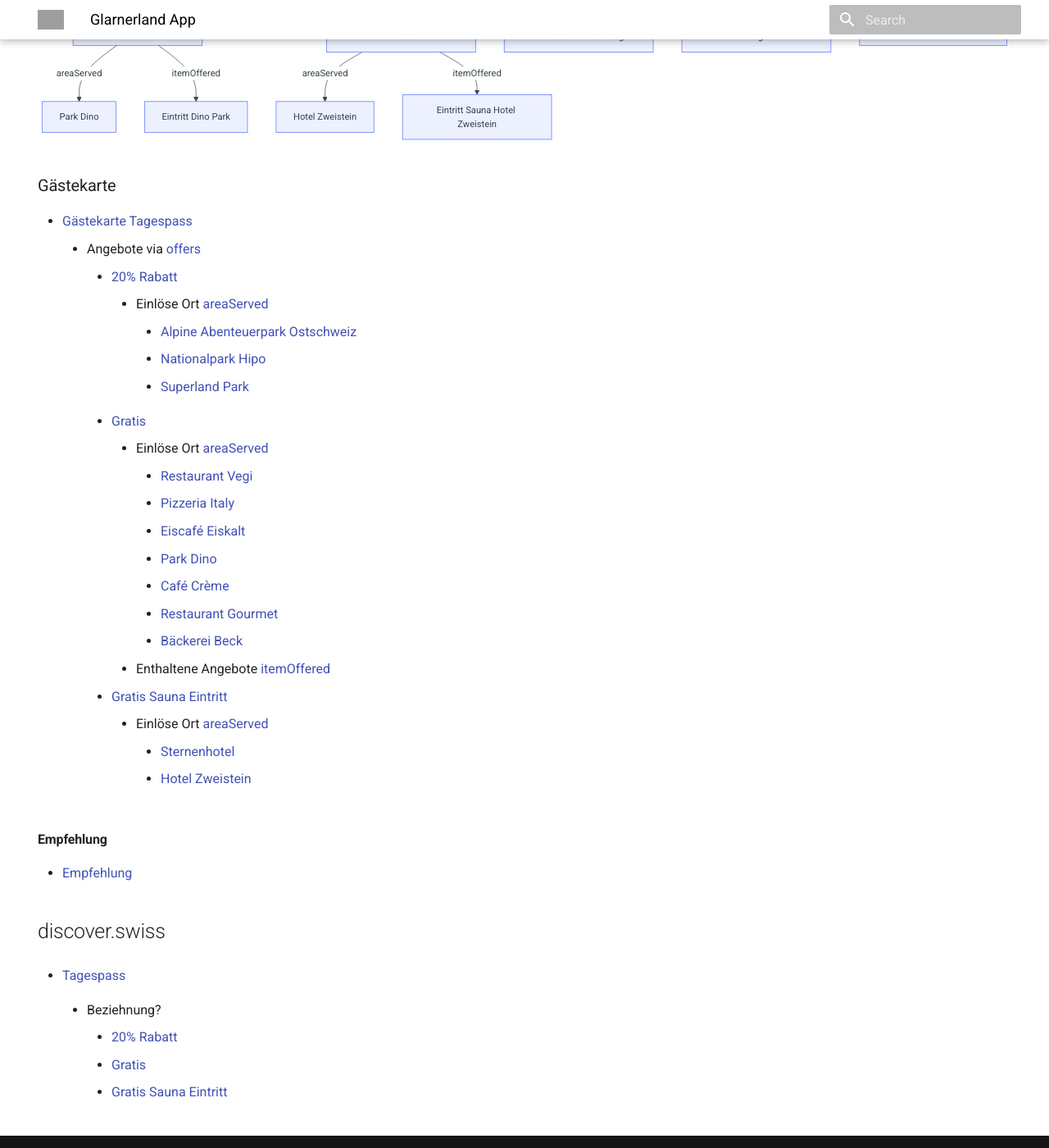
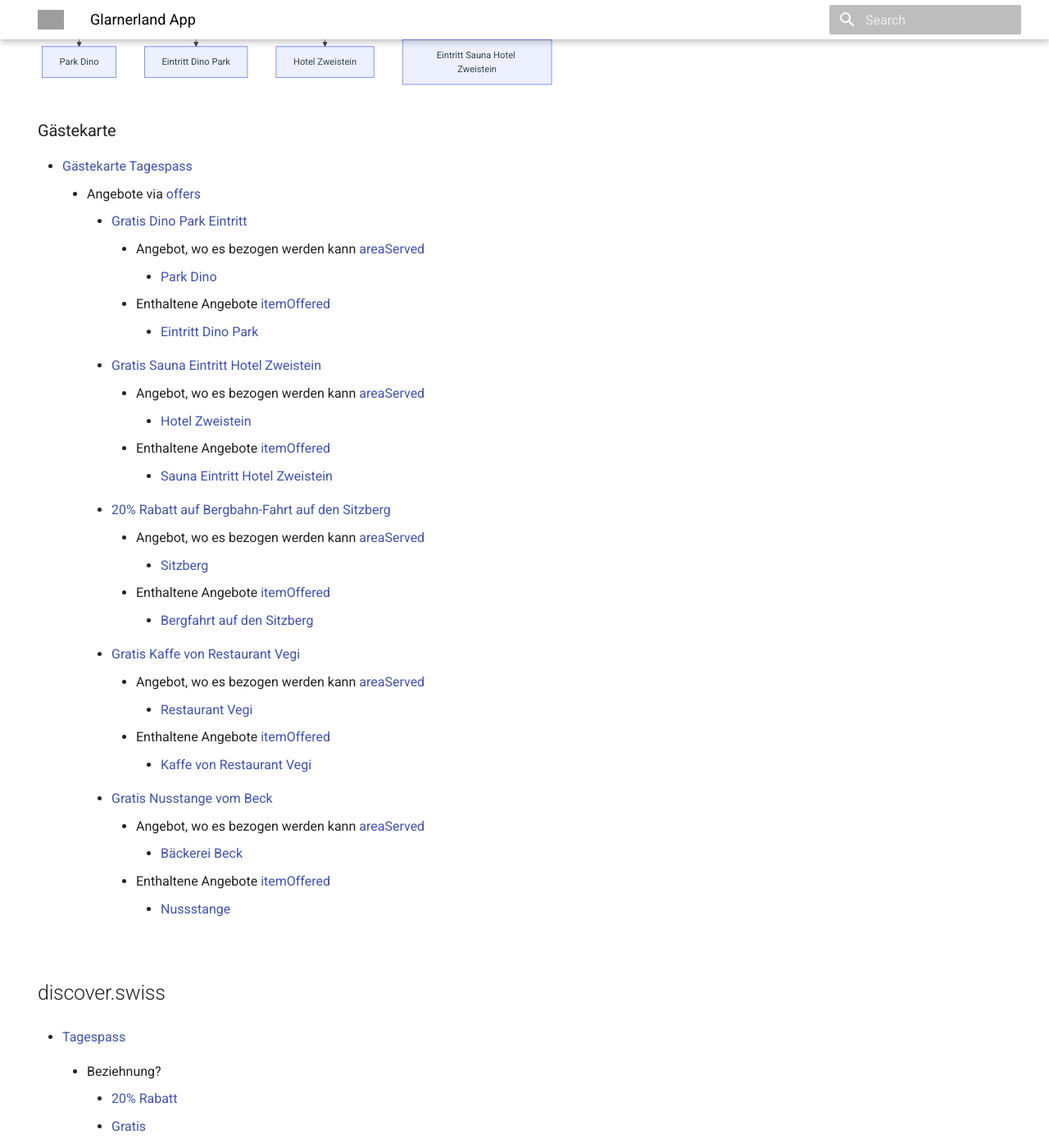
Before and after one commit to tsolenthaler/docs.contentdesk.io, an MkDocs documentation site: the page built from docs/projects/glarnerlandApp.md, in a window 1280 px wide and 1400 px high, scrolled down 4253 px. Shown: the whole window at 82% size. Built offline with MkDocs 1.6.1 and Material for MkDocs 9.7.7, drawn with Linux system fonts in a browser that asks for light colours; some of the changed text lies outside the part shown; grey boxes are pictures that could not be loaded.

Commit message:
Refactor schema links and update documentation in gaestekarte.md

```diff
--- a/docs/projects/glarnerlandApp.md
+++ b/docs/projects/glarnerlandApp.md
@@ -295,28 +292,31 @@
 ### Gästekarte
 - [Gästekarte Tagespass](https://demo.pim.tso.ch/#/enrich/product/74589a84-bfb9-4fcb-a086-a349ba10205d)
     * Angebote via [offers]
-        * [20% Rabatt](https://demo.pim.tso.ch/#/enrich/product/856b935f-05e2-4f26-addc-33894f97b4f9)
-            * Einlöse Ort [areaServed]
-                * [Alpine Abenteuerpark Ostschweiz](https://demo.pim.tso.ch/#/enrich/product/48bc12d8-19e8-4635-bd89-3ec3773adf0b)
-                * [Nationalpark Hipo](https://demo.pim.tso.ch/#/enrich/product/8a0eeb47-ec60-418c-bbc7-d0ee425f23ef)
-                * [Superland Park](https://demo.pim.tso.ch/#/enrich/product/c1f51a34-4c8b-4309-aa19-3d262ab62a49)
-        * [Gratis](https://demo.pim.tso.ch/#/enrich/product/8b42f340-85bb-4bd1-b9c5-d0e23887bd94)
-            * Einlöse Ort [areaServed]
+        * [Gratis Dino Park Eintritt](https://demo.pim.tso.ch/#/enrich/product/03274851-da78-4793-bf8d-3f6d7b85345a)
+            *  Angebot, wo es bezogen werden kann [areaServed]
+                * [Park Dino](https://demo.pim.tso.ch/#/enrich/product/57bba700-bac4-4b83-8038-74efd93032ca)
+            * Enthaltene Angebote [itemOffered]
+                * [Eintritt Dino Park](https://demo.pim.tso.ch/#/enrich/product/887a664e-4734-4a7e-aab7-5f30bfada107)
+        * [Gratis Sauna Eintritt Hotel Zweistein](https://demo.pim.tso.ch/#/enrich/product/345c8f62-f583-4331-9523-af9ed65e0e54)
+            * Angebot, wo es bezogen werden kann  [areaServed]
+                * [Hotel Zweistein](https://demo.pim.tso.ch/#/enrich/product/631b73f9-15dd-461e-a3f6-e706c9f30630)
+            * Enthaltene Angebote [itemOffered]
+                * [Sauna Eintritt Hotel Zweistein](https://demo.pim.tso.ch/#/enrich/product/1afc2025-cb65-4b05-9297-ec9ee51a87f3)
+        * [20% Rabatt auf Bergbahn-Fahrt auf den Sitzberg](https://demo.pim.tso.ch/#/enrich/product/856b935f-05e2-4f26-addc-33894f97b4f9)
+            *  Angebot, wo es bezogen werden kann [areaServed]
+                * [Sitzberg](https://demo.pim.tso.ch/#/enrich/product/ed6a836c-943f-4ad9-a9bf-6cbe8021bf49)
+            * Enthaltene Angebote [itemOffered]
+                * [Bergfahrt auf den Sitzberg](https://demo.pim.tso.ch/#/enrich/product/291e6b23-3e43-4a78-a1d8-14be12e57249)
+        * [Gratis Kaffe von Restaurant Vegi](https://demo.pim.tso.ch/#/enrich/product/8b42f340-85bb-4bd1-b9c5-d0e23887bd94)
+            *  Angebot, wo es bezogen werden kann [areaServed]
                 * [Restaurant Vegi](https://demo.pim.tso.ch/#/enrich/product/12387058-735d-48b2-86fc-068ce39efa0d)
-                * [Pizzeria Italy](https://demo.pim.tso.ch/#/enrich/product/2b328cda-3751-4721-b69c-684deedad423)
-                * [Eiscafé Eiskalt](https://demo.pim.tso.ch/#/enrich/product/4754b82d-2728-44b4-84cf-625075af671a)
-                * [Park Dino](https://demo.pim.tso.ch/#/enrich/product/57bba700-bac4-4b83-8038-74efd93032ca)
-                * [Café Crème](https://demo.pim.tso.ch/#/enrich/product/5c2589a6-0284-46f0-b975-b2840ab958aa)
-                * [Restaurant Gourmet](https://demo.pim.tso.ch/#/enrich/product/bf9a69a3-134c-46bf-b3cf-bbb1e1442676)
+            * Enthaltene Angebote [itemOffered]
+                * [Kaffe von Restaurant Vegi](https://demo.pim.tso.ch/#/enrich/product/8894485f-38ac-4f10-94d8-fd507801c1b5)
+        * [Gratis Nusstange vom Beck](https://demo.pim.tso.ch/#/enrich/product/e188459d-1260-4fe5-b538-7effedc46b68)
+            *  Angebot, wo es bezogen werden kann [areaServed]
                 * [Bäckerei Beck](https://demo.pim.tso.ch/#/enrich/product/dab66e16-f9de-4fb0-ab7c-d96853174712)
             * Enthaltene Angebote [itemOffered]
-        * [Gratis Sauna Eintritt](https://demo.pim.tso.ch/#/enrich/product/345c8f62-f583-4331-9523-af9ed65e0e54)
-            * Einlöse Ort [areaServed]
-                * [Sternenhotel](https://demo.pim.tso.ch/#/enrich/product/628bb476-3626-44d2-9e1b-ba7eff6aef10)
-                * [Hotel Zweistein](https://demo.pim.tso.ch/#/enrich/product/631b73f9-15dd-461e-a3f6-e706c9f30630)
-
-#### Empfehlung
-- [Empfehlung](https://demo.pim.tso.ch/#/enrich/product/5838235b-62f6-4901-9f1c-1435293051c1)
+                * [Nussstange](https://demo.pim.tso.ch/#/enrich/product/a627ea92-fcf6-4bf7-9a44-1271bce41f3d)
 
 ## discover.swiss
 
```
Also changed, not shown: other parts of docs/projects/glarnerlandApp.md (+2 -5 lines).
